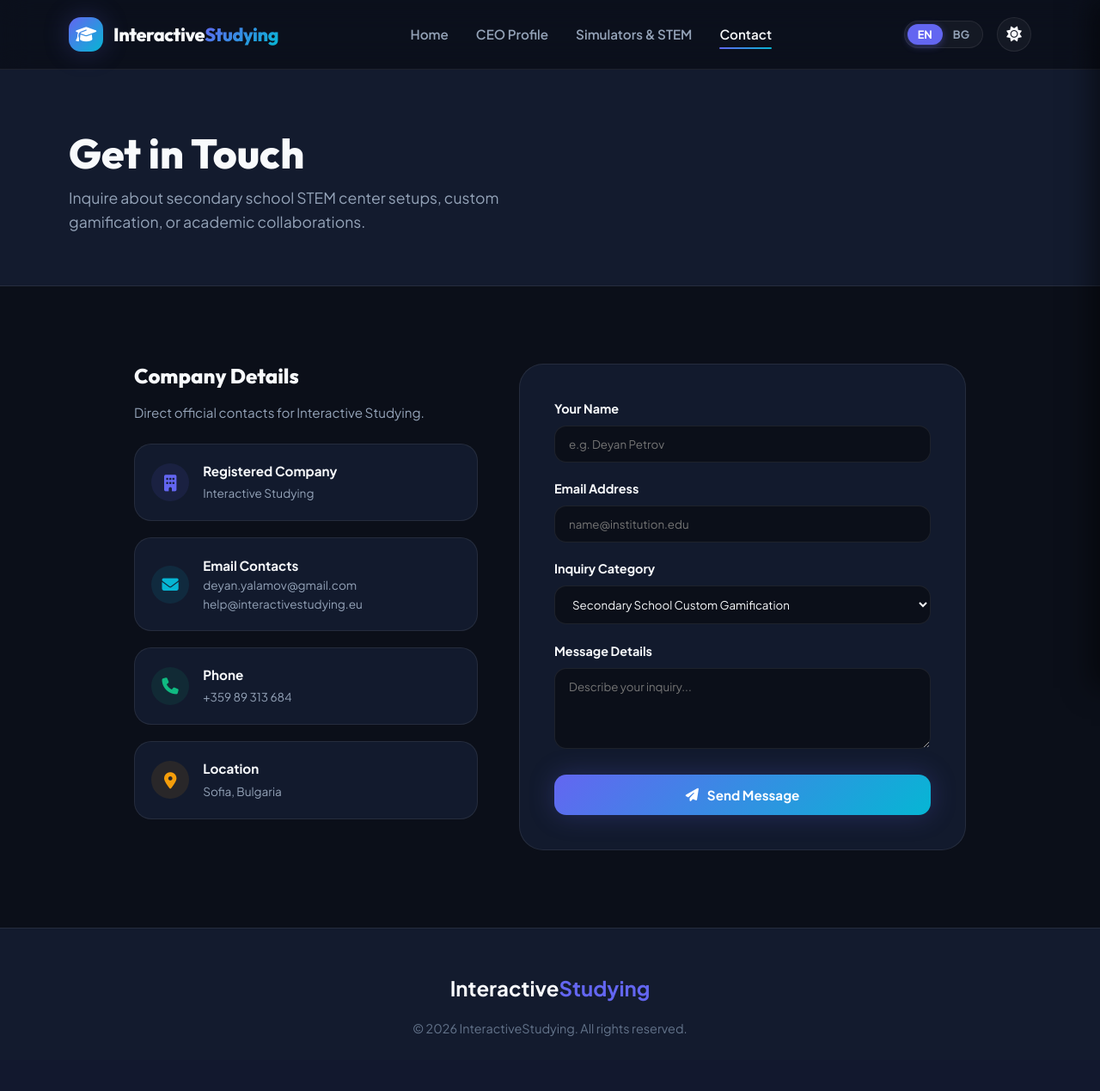
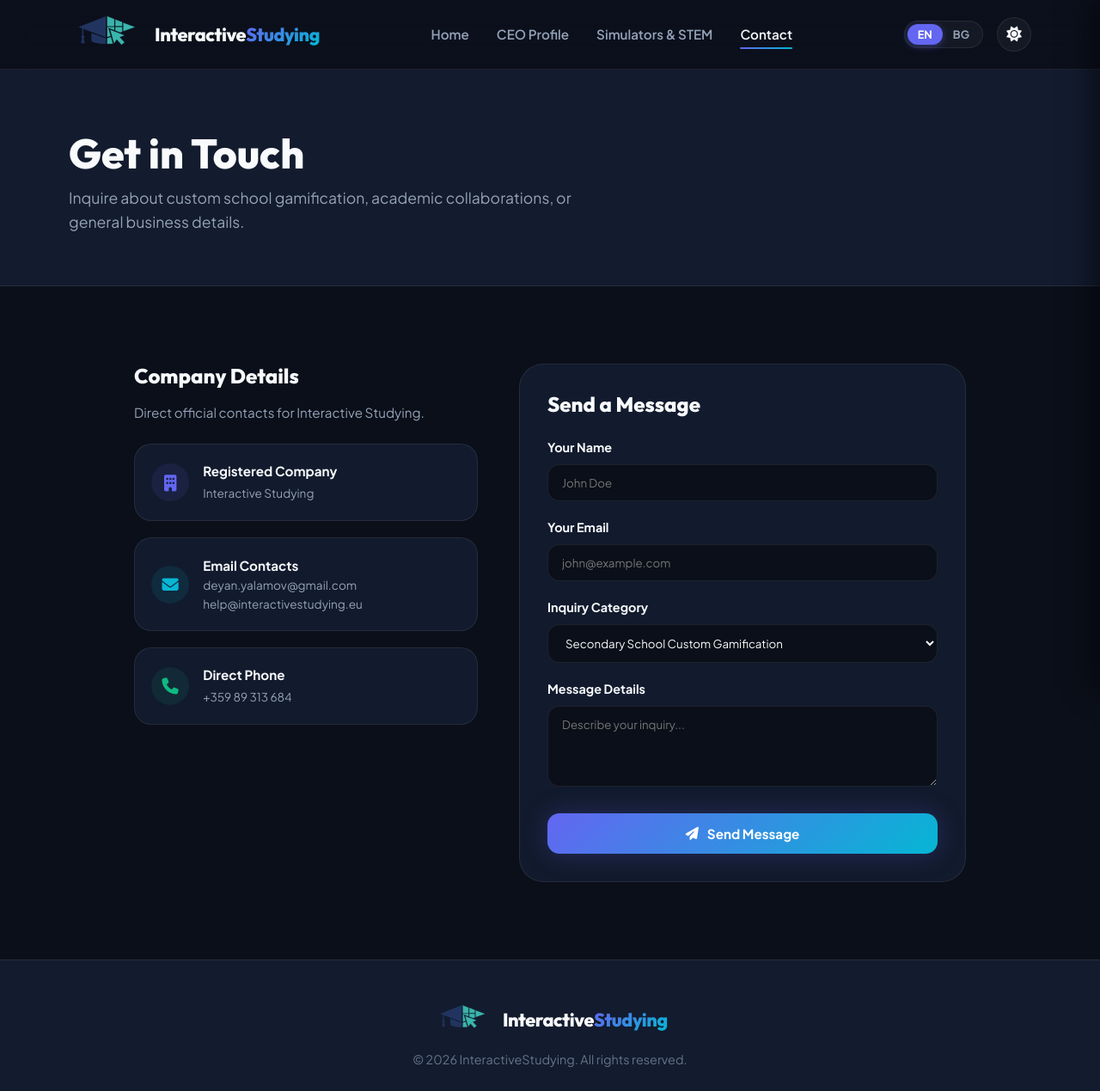
Before and after one commit to CraftyDGE/InteractiveStudyingCVSite, a PHP site: page /contact.html in a window 1280 px wide. Shown: the whole page at 86% size. Before the commit the page ends 1206 px from the top, so only its background shows below. Run offline with PHP 8.4, Linux system fonts and the light colour scheme.

Commit message:
Deploy Physics App MIT App Inventor EM sensor description, PowerApps text on DeBono card, and Contact page logo fix

```diff
--- a/contact.html
+++ b/contact.html
@@ -14,18 +14,16 @@
 </head>
 <body>
 
-  <!-- ==========================================================================
-       Header & Navigation
-       ========================================================================== -->
+  <!-- Navigation Bar -->
   <header class="header">
     <div class="container header-container">
       <a href="index.html" class="logo">
-        <div class="logo-icon"><i class="fa-solid fa-graduation-cap"></i></div>
+        <img src="logo.svg" alt="Interactive Studying Logo" class="logo-img" onerror="this.src='logo.png'">
         <div class="logo-text">Interactive<span>Studying</span></div>
       </a>
 
       <nav>
-        <ul class="nav-links">
+        <ul class="desktop-nav">
           <li><a href="index.html" class="nav-link" data-en="Home" data-bg="Начало">Home</a></li>
           <li><a href="ceo.html" class="nav-link" data-en="CEO Profile" data-bg="За Управителя">CEO Profile</a></li>
           <li><a href="projects.html" class="nav-link" data-en="Simulators & STEM" data-bg="Симулатори и STEM">Simulators & STEM</a></li>
@@ -48,39 +46,49 @@
     </div>
   </header>
 
+  <!-- Reactive Mobile Slide-Out Drawer Navigation -->
   <div class="mobile-drawer-overlay" id="drawerOverlay"></div>
   <aside class="mobile-drawer" id="mobileDrawer">
     <div class="drawer-header">
       <a href="index.html" class="logo" style="font-size: 1.15rem;">
-        <div class="logo-icon" style="width:34px; height:34px; font-size: 1rem;"><i class="fa-solid fa-graduation-cap"></i></div>
+        <img src="logo.svg" alt="Interactive Studying Logo" class="logo-img" style="height: 34px;" onerror="this.src='logo.png'">
         <div class="logo-text">Interactive<span>Studying</span></div>
       </a>
       <button class="drawer-close" id="drawerClose">&times;</button>
     </div>
 
     <ul class="drawer-nav">
-      <li><a href="index.html" class="drawer-nav-link"><i class="fa-solid fa-house"></i> <span data-en="Home" data-bg="Начало">Home</span></a></li>
-      <li><a href="ceo.html" class="drawer-nav-link"><i class="fa-solid fa-user-tie"></i> <span data-en="CEO Profile" data-bg="За Управителя">CEO Profile</span></a></li>
-      <li><a href="projects.html" class="drawer-nav-link"><i class="fa-solid fa-layer-group"></i> <span data-en="Simulators & STEM" data-bg="Симулатори и STEM">Simulators & STEM</span></a></li>
-      <li><a href="contact.html" class="drawer-nav-link active"><i class="fa-solid fa-envelope"></i> <span data-en="Contact" data-bg="Контакти">Contact</span></a></li>
+      <li><a href="index.html" class="drawer-nav-link"><i class="fa-solid fa-house"></i><span data-en="Home" data-bg="Начало">Home</span></a></li>
+      <li><a href="ceo.html" class="drawer-nav-link"><i class="fa-solid fa-user-tie"></i><span data-en="CEO Profile" data-bg="За Управителя">CEO Profile</span></a></li>
+      <li><a href="projects.html" class="drawer-nav-link"><i class="fa-solid fa-layer-group"></i><span data-en="Simulators & STEM" data-bg="Симулатори и STEM">Simulators & STEM</span></a></li>
+      <li><a href="contact.html" class="drawer-nav-link active"><i class="fa-solid fa-envelope"></i><span data-en="Contact" data-bg="Контакти">Contact</span></a></li>
     </ul>
+
+    <div style="margin-top: auto; padding-top: 2rem; border-top: 1px solid var(--border-color);">
+      <div style="display: flex; justify-content: space-between; align-items: center;">
+        <span style="font-weight: 700; font-size: 0.9rem;" data-en="Language" data-bg="Език">Language</span>
+        <div class="lang-switch">
+          <button class="lang-btn active" data-lang="en">EN</button>
+          <button class="lang-btn" data-lang="bg">BG</button>
+        </div>
+      </div>
+    </div>
   </aside>
 
   <!-- Page Banner -->
   <section class="page-banner">
     <div class="container">
       <h1 class="page-title" data-en="Get in Touch" data-bg="Свържете се с нас">Get in Touch</h1>
-      <p class="page-subtitle" data-en="Inquire about secondary school STEM center setups, custom gamification, or academic collaborations." data-bg="Запитвания за STEM центрове в училища, геймификация и академично сътрудничество.">
-        Inquire about secondary school STEM center setups, custom gamification, or academic collaborations.
+      <p class="page-subtitle" data-en="Inquire about custom school gamification, academic collaborations, or general business details." data-bg="Запитвания за геймификация в училища, академично сътрудничество и бизнес партньорства.">
+        Inquire about custom school gamification, academic collaborations, or general business details.
       </p>
     </div>
   </section>
 
-  <!-- ==========================================================================
-       Contact Form & Info Layout
-       ========================================================================== -->
+  <!-- Contact Form & Info Layout -->
   <section class="section">
     <div class="container" style="max-width: 1000px;">
+
       <div style="display: grid; grid-template-columns: 1fr 1.3fr; gap: 3rem;">
 
         <!-- Company & Contact Direct Info -->
@@ -111,31 +119,25 @@
             <div style="background: var(--bg-card); border: 1px solid var(--border-color); padding: 1.2rem; border-radius: var(--radius-lg); display: flex; gap: 1rem; align-items: center;">
               <div style="width: 44px; height: 44px; border-radius: 50%; background: rgba(16,185,129,0.1); color: var(--accent-emerald); display: flex; align-items: center; justify-content: center; font-size: 1.2rem;"><i class="fa-solid fa-phone"></i></div>
               <div>
-                <strong style="display: block; font-size: 0.95rem;" data-en="Phone" data-bg="Телефон">Phone</strong>
+                <strong style="display: block; font-size: 0.95rem;" data-en="Direct Phone" data-bg="Директен Телефон">Direct Phone</strong>
                 <span style="font-size: 0.85rem; color: var(--text-secondary);">+359 89 313 684</span>
-              </div>
-            </div>
-
-            <div style="background: var(--bg-card); border: 1px solid var(--border-color); padding: 1.2rem; border-radius: var(--radius-lg); display: flex; gap: 1rem; align-items: center;">
-              <div style="width: 44px; height: 44px; border-radius: 50%; background: rgba(245,158,11,0.1); color: var(--accent-amber); display: flex; align-items: center; justify-content: center; font-size: 1.2rem;"><i class="fa-solid fa-location-dot"></i></div>
-              <div>
-                <strong style="display: block; font-size: 0.95rem;" data-en="Location" data-bg="Локация">Location</strong>
-                <span style="font-size: 0.85rem; color: var(--text-secondary);" data-en="Sofia, Bulgaria" data-bg="София, България">Sofia, Bulgaria</span>
               </div>
             </div>
           </div>
         </div>
 
-        <!-- Interactive Form -->
-        <form id="contactForm" onsubmit="handleContact(event)" style="background: var(--bg-card); border: 1px solid var(--border-color); padding: 2.5rem; border-radius: var(--radius-xl);">
+        <!-- Contact Form -->
+        <form style="background: var(--bg-card); border: 1px solid var(--border-color); padding: 2rem; border-radius: var(--radius-xl);" onsubmit="event.preventDefault(); alert('Message sent successfully!');">
+          <h3 style="font-size: 1.5rem; font-weight: 800; margin-bottom: 1.5rem;" data-en="Send a Message" data-bg="Изпратете Съобщение">Send a Message</h3>
+
           <div style="margin-bottom: 1.2rem;">
             <label style="display: block; font-weight: 700; margin-bottom: 0.5rem; font-size: 0.9rem;" data-en="Your Name" data-bg="Вашето Име">Your Name</label>
-            <input type="text" required placeholder="e.g. Deyan Petrov" style="width: 100%; padding: 12px 16px; border-radius: var(--radius-md); background: var(--bg-primary); border: 1px solid var(--border-color); color: var(--text-primary); font-family: inherit;">
+            <input type="text" required placeholder="John Doe" style="width: 100%; padding: 12px 16px; border-radius: var(--radius-md); background: var(--bg-primary); border: 1px solid var(--border-color); color: var(--text-primary); font-family: inherit;">
           </div>
 
           <div style="margin-bottom: 1.2rem;">
-            <label style="display: block; font-weight: 700; margin-bottom: 0.5rem; font-size: 0.9rem;" data-en="Email Address" data-bg="Имейл Адрес">Email Address</label>
-            <input type="email" required placeholder="name@institution.edu" style="width: 100%; padding: 12px 16px; border-radius: var(--radius-md); background: var(--bg-primary); border: 1px solid var(--border-color); color: var(--text-primary); font-family: inherit;">
+            <label style="display: block; font-weight: 700; margin-bottom: 0.5rem; font-size: 0.9rem;" data-en="Your Email" data-bg="Вашият Имейл">Your Email</label>
+            <input type="email" required placeholder="john@example.com" style="width: 100%; padding: 12px 16px; border-radius: var(--radius-md); background: var(--bg-primary); border: 1px solid var(--border-color); color: var(--text-primary); font-family: inherit;">
           </div>
 
           <div style="margin-bottom: 1.2rem;">
@@ -149,7 +151,7 @@
           </div>
 
           <div style="margin-bottom: 1.5rem;">
-            <label style="display: block; font-weight: 700; margin-bottom: 0.5rem; font-size: 0.9rem;" data-en="Message Details" data-bg="Детайли на Съобщението">Message Details</label>
+            <label style="display: block; font-weight: 700; margin-bottom: 0.5rem; font-size: 0.9rem;" data-en="Message Details" data-bg="Подробности">Message Details</label>
             <textarea rows="4" required placeholder="Describe your inquiry..." style="width: 100%; padding: 12px 16px; border-radius: var(--radius-md); background: var(--bg-primary); border: 1px solid var(--border-color); color: var(--text-primary); font-family: inherit; resize: vertical;"></textarea>
           </div>
 
@@ -166,7 +168,10 @@
   <!-- Footer -->
   <footer class="footer">
     <div class="container">
-      <div class="footer-logo">Interactive<span style="color: var(--accent-primary);">Studying</span></div>
+      <a href="index.html" class="logo" style="justify-content: center; margin-bottom: 1rem;">
+        <img src="logo.svg" alt="Interactive Studying Logo" class="logo-img" style="height: 38px;" onerror="this.src='logo.png'">
+        <div class="logo-text">Interactive<span>Studying</span></div>
+      </a>
       <p class="footer-copy">&copy; 2026 InteractiveStudying. All rights reserved.</p>
     </div>
   </footer>
--- a/script.js
+++ b/script.js
@@ -152,8 +152,8 @@ function openSimulator(type) {
       </div>
     `;
   } else if (type === 'physics') {
-    title.innerText = 'Physics Vector Launcher - Trajectory Simulator';
-    subtitle.innerText = 'Drag controls below to simulate real-time projectile physics kinematics';
+    title.innerText = 'EM Field Mobile Physics App (MIT App Inventor)';
+    subtitle.innerText = 'Utilizes smartphone electromagnetic sensors (magnetometer) for real-time physics applications';
     body.innerHTML = `
       <canvas id="physicsCanvas" width="600" height="220" style="background: #050811; border-radius: 12px; width: 100%; border: 1px solid var(--border-color);"></canvas>
       <div style="display: flex; gap: 1.5rem; justify-content: center; align-items: center; margin-top: 1rem; flex-wrap: wrap;">
```
Also changed, not shown: projects.html (+8 -8 lines), projects.php (+8 -8 lines).
